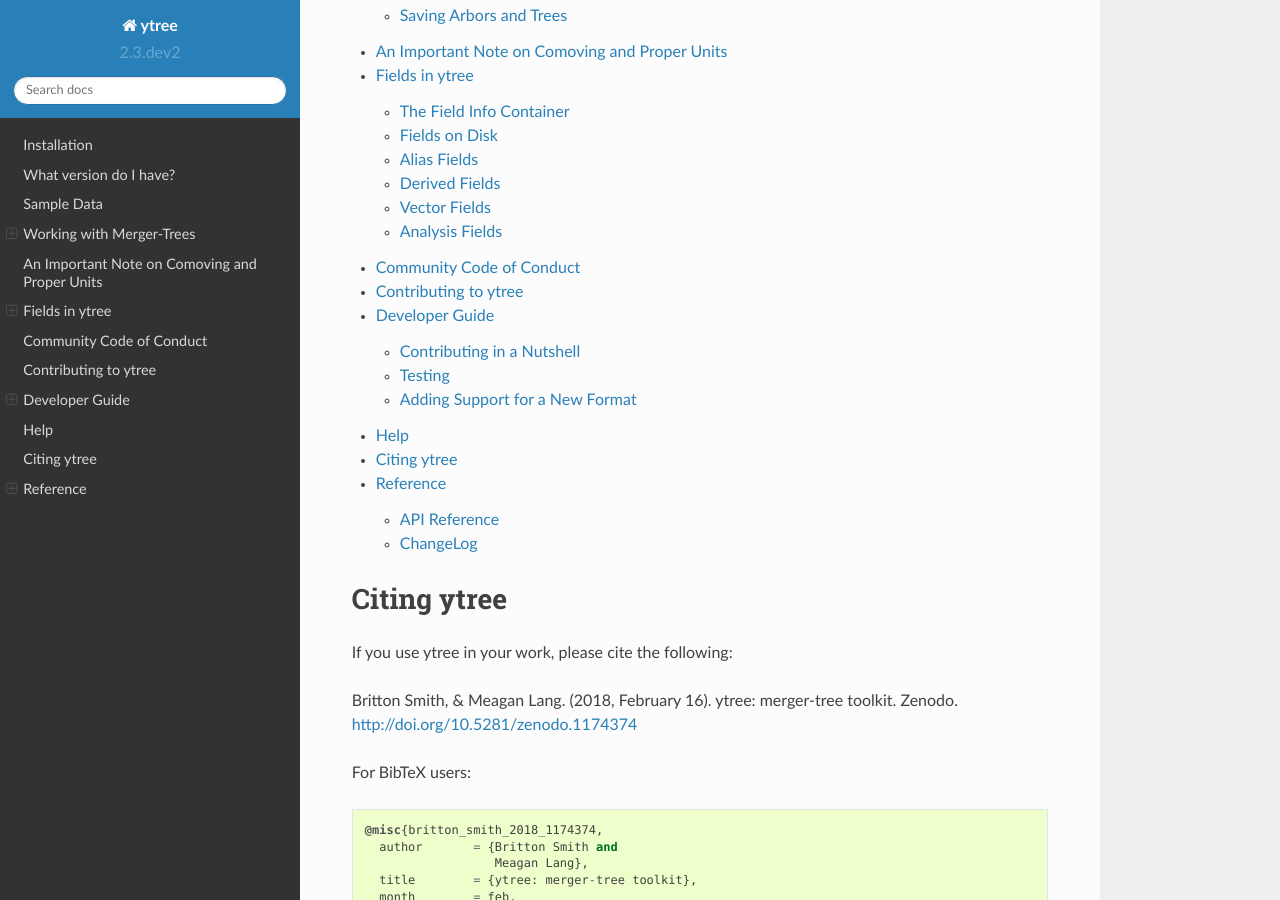
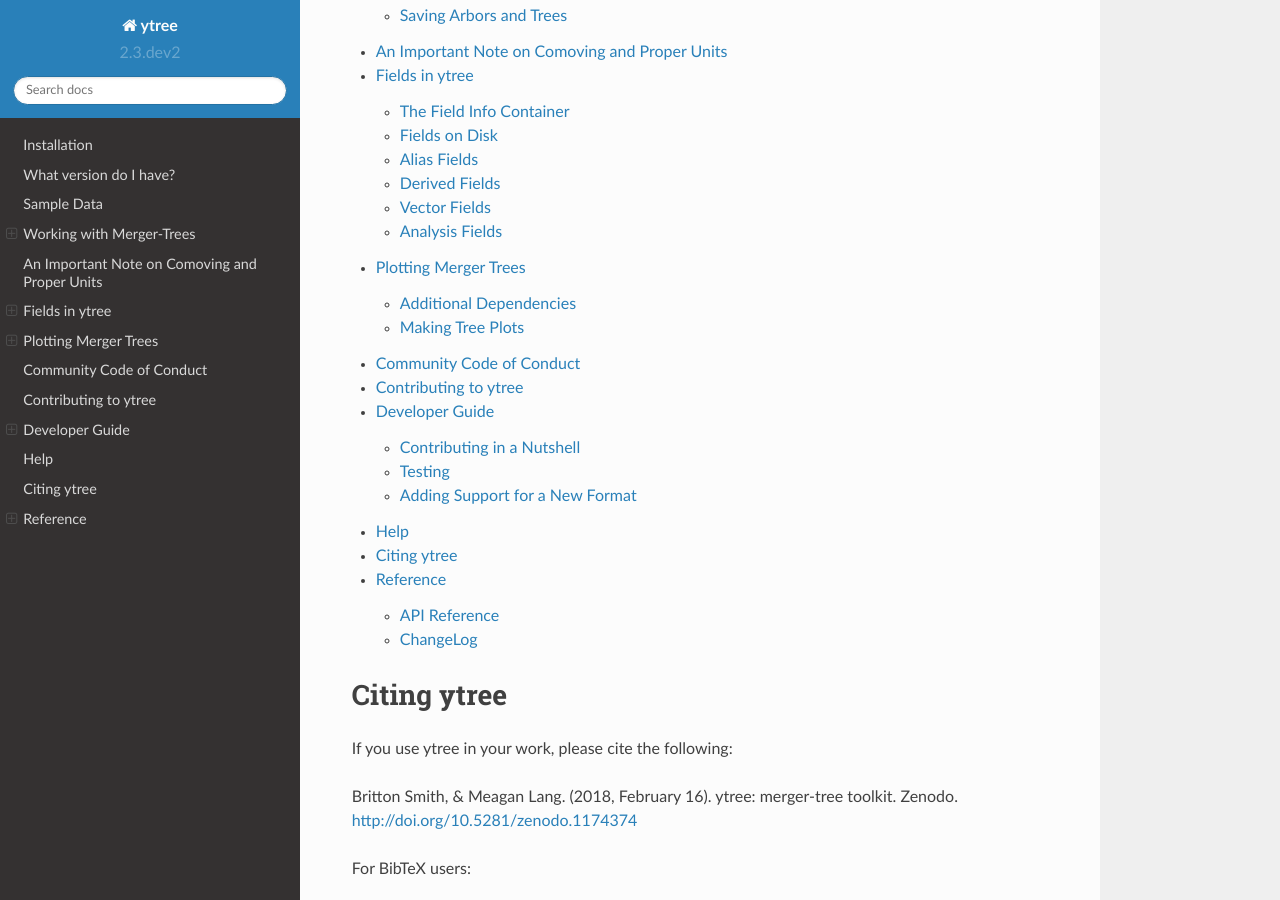
Before and after one commit to ytree-project/ytree, a Sphinx documentation site: the page built from doc/source/index.rst, in a window 1280 px wide and 900 px high, scrolled down 870 px. Built offline with Sphinx 7.4.7 and the Read the Docs theme 2.0.0, drawn with Linux system fonts in a browser that asks for light colours; some of the changed lines change nothing that is shown.

Commit message:
Add plotting docs.

```diff
--- /dev/null
+++ b/doc/source/Plotting.rst
@@ -0,0 +1,72 @@
+.. _plotting:
+
+Plotting Merger Trees
+=====================
+
+Some relatively simple visualizations of merger trees can be made with
+the :class:`~ytree.visualization.tree_plot.TreePlot` command.
+
+Additional Dependencies
+-----------------------
+
+Making merger tree plots with ``ytree`` requires the
+`pydot <https://pypi.org/project/pydot/>`__ and
+`graphviz <https://www.graphviz.org/>`__ packages. ``pydot`` can be
+installed with ``pip`` and the
+`graphviz <https://www.graphviz.org/>`__ website provides a number
+of installation options.
+
+Making Tree Plots
+-----------------
+
+The :class:`~ytree.visualization.tree_plot.TreePlot` command can be
+used to create a `digraph <https://en.wikipedia.org/wiki/Directed_graph>`__
+depicting halos as filled circles with sizes proportional to their mass.
+The main progenitor line will be colored red.
+
+.. code-block:: python
+
+    >>> import ytree
+    >>> a = ytree.load("ahf_halos/snap_N64L16_000.parameter",
+    ...                hubble_constant=0.7)
+    >>> p = ytree.TreePlot(a[0], dot_kwargs={'rankdir': 'LR', 'size': '"12,4"'})
+    >>> p.save('tree.png')
+
+.. image:: _images/tree.png
+
+Plot Modifications
+^^^^^^^^^^^^^^^^^^
+
+Four :class:`~ytree.visualization.tree_plot.TreePlot` attributes can be set
+to modify the default plotting behavior. These are:
+
+- *size_field*: The field to determine the size of each circle. Default:
+  'mass'.
+
+- *size_log*: Whether to scale circle sizes based on log of size field.
+  Default: True.
+
+- *min_mass*: The minimum halo mass to be included in the plot. If given
+  as a float, units are assumed to be Msun. Default: None.
+
+- *min_mass_ratio*: The minimum ratio between a halo's mass and the mass
+  of the main halo to be included in the plot. Default: None.
+
+.. code-block:: python
+
+   >>> import ytree
+   >>> a = ytree.load("ahf_halos/snap_N64L16_000.parameter",
+   ...                hubble_constant=0.7)
+   >>> p = ytree.TreePlot(a[0], dot_kwargs={'rankdir': 'LR', 'size': '"12,4"'})
+   >>> p.min_mass_ratio = 0.01
+   >>> p.save('tree_small.png')
+
+.. image:: _images/tree_small.png
+
+Supported Output Formats
+^^^^^^^^^^^^^^^^^^^^^^^^
+
+Plots can be saved to any format supported by ``graphviz`` by giving a
+filename with the appropriate extension. See
+`here <https://www.graphviz.org/doc/info/output.html>`__ for a list of
+currently supported formats.
--- a/doc/source/api_reference.rst
+++ b/doc/source/api_reference.rst
@@ -34,8 +34,8 @@
 .. autosummary::
    :toctree: generated/
 
-   ~ytree.visualization.TreePlot
-   ~ytree.visualization.TreePlot.save
+   ~ytree.visualization.tree_plot.TreePlot
+   ~ytree.visualization.tree_plot.TreePlot.save
 
 Internal Classes
 ----------------
--- a/doc/source/index.rst
+++ b/doc/source/index.rst
@@ -37,6 +37,7 @@
    Data.rst
    Arbor.rst
    Fields.rst
+   Plotting.rst
    Conduct.rst
    Contributing.rst
    Developing.rst
```
Also changed, not shown: doc/source/_images/tree.png (added), doc/source/_images/tree_small.png (added).
